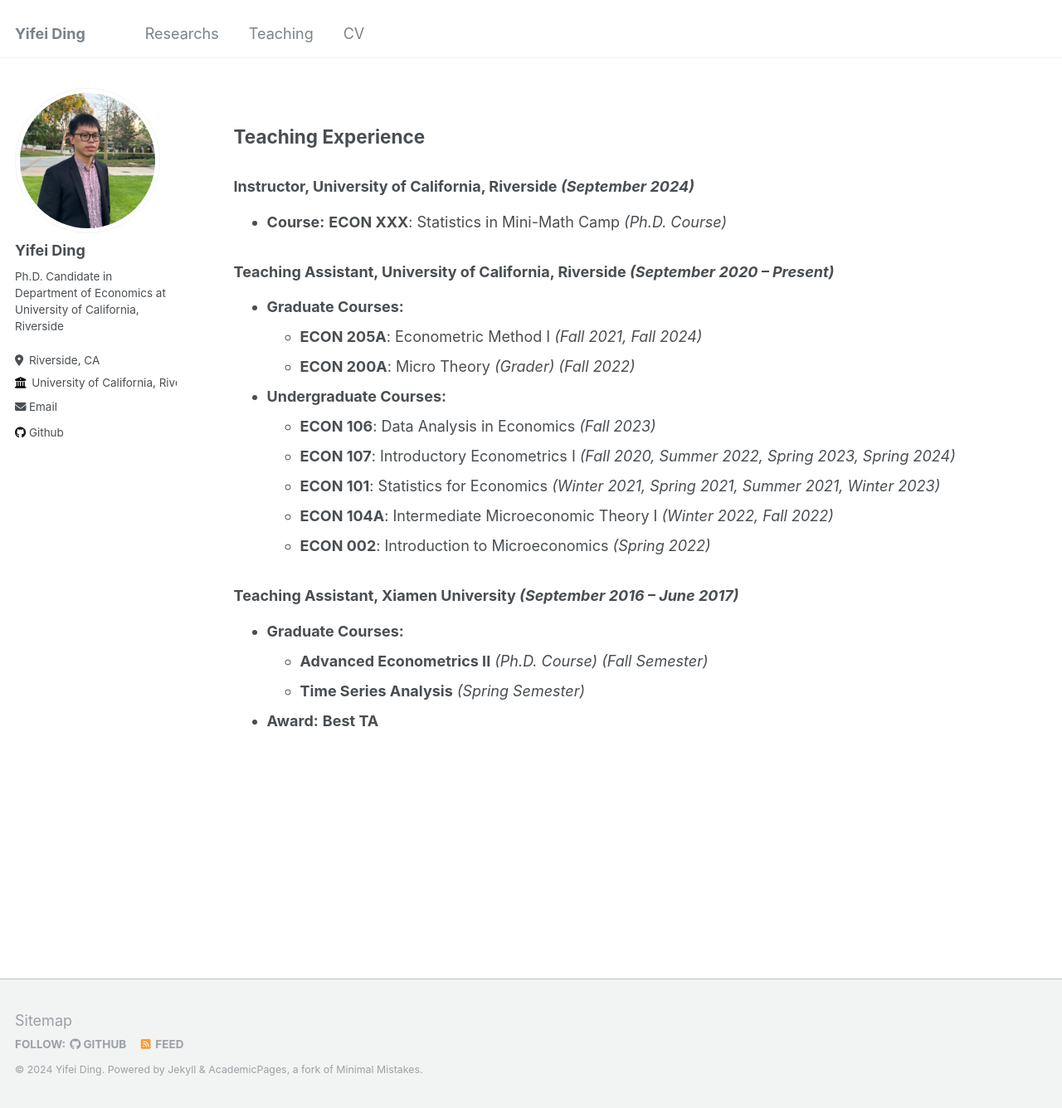
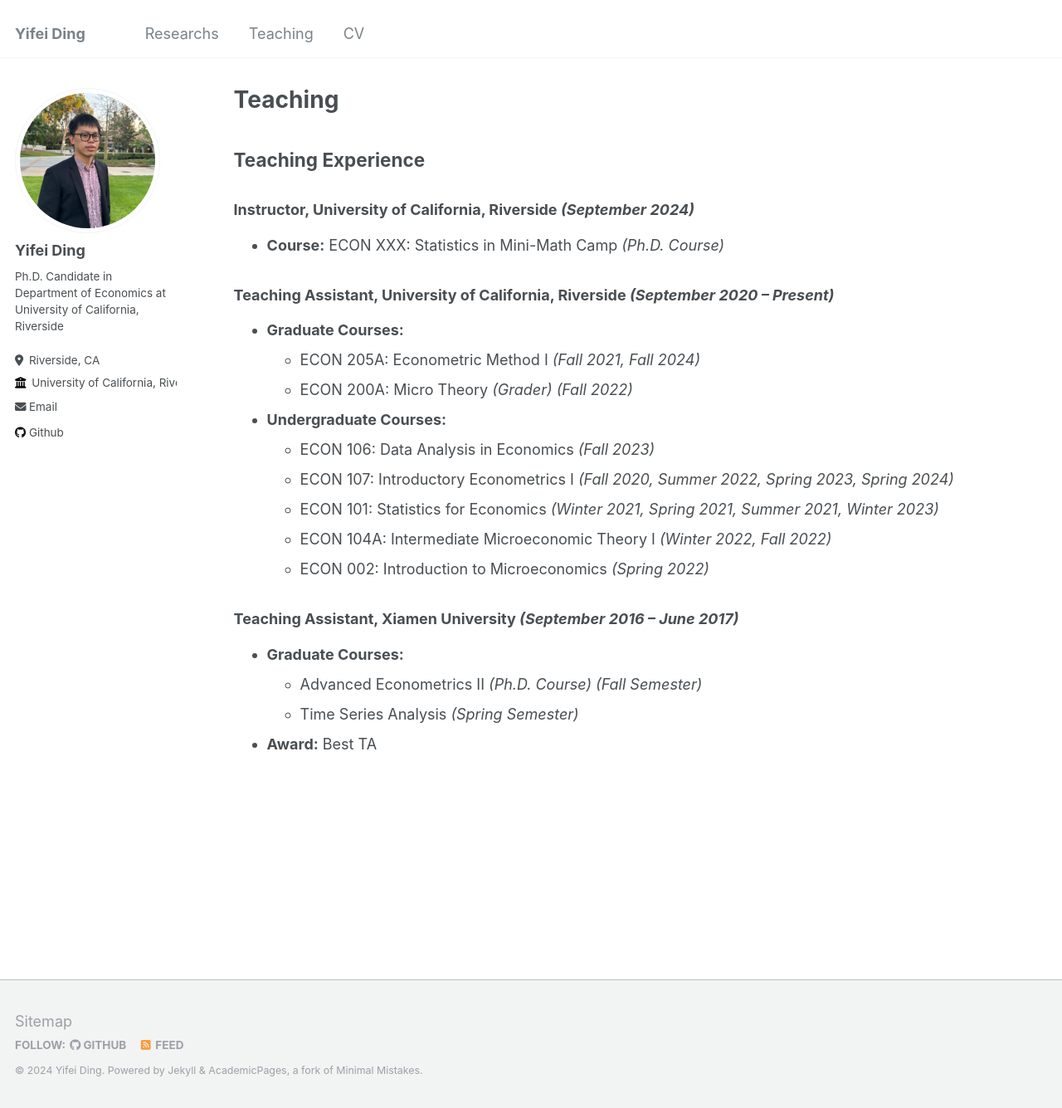
Before and after one commit to YifeiDing-UCR/YifeiDing-UCR.github.io, a Jekyll site: the page built from _pages/teaching.md, in a window 1280 px wide and 1335 px high. Shown: the whole window at 83% size. Built offline with Jekyll 4.4.1, drawn with Linux system fonts in a browser that asks for light colours.

Commit message:
Update teaching.md

```diff
--- a/_pages/teaching.md
+++ b/_pages/teaching.md
@@ -1,6 +1,6 @@
 ---
 layout: archive
-title: ""
+title: "Teaching"
 permalink: /teaching/
 author_profile: true
 ---
@@ -9,25 +9,25 @@ author_profile: true
 
 ### **Instructor, University of California, Riverside** *(September 2024)*
 
-- **Course:** **ECON XXX**: Statistics in Mini-Math Camp *(Ph.D. Course)*
+- **Course:** ECON XXX: Statistics in Mini-Math Camp *(Ph.D. Course)*
 
 ### **Teaching Assistant, University of California, Riverside** *(September 2020 – Present)*
 
 - **Graduate Courses:**
-  - **ECON 205A**: Econometric Method I *(Fall 2021, Fall 2024)*
-  - **ECON 200A**: Micro Theory *(Grader)* *(Fall 2022)*
+  - ECON 205A: Econometric Method I *(Fall 2021, Fall 2024)*
+  - ECON 200A: Micro Theory *(Grader)* *(Fall 2022)*
 
 - **Undergraduate Courses:**
-  - **ECON 106**: Data Analysis in Economics *(Fall 2023)*
-  - **ECON 107**: Introductory Econometrics I *(Fall 2020, Summer 2022, Spring 2023, Spring 2024)*
-  - **ECON 101**: Statistics for Economics *(Winter 2021, Spring 2021, Summer 2021, Winter 2023)*
-  - **ECON 104A**: Intermediate Microeconomic Theory I *(Winter 2022, Fall 2022)*
-  - **ECON 002**: Introduction to Microeconomics *(Spring 2022)*
+  - ECON 106: Data Analysis in Economics *(Fall 2023)*
+  - ECON 107: Introductory Econometrics I *(Fall 2020, Summer 2022, Spring 2023, Spring 2024)*
+  - ECON 101: Statistics for Economics *(Winter 2021, Spring 2021, Summer 2021, Winter 2023)*
+  - ECON 104A: Intermediate Microeconomic Theory I *(Winter 2022, Fall 2022)*
+  - ECON 002: Introduction to Microeconomics *(Spring 2022)*
 
 ### **Teaching Assistant, Xiamen University** *(September 2016 – June 2017)*
 
 - **Graduate Courses:**
-  - **Advanced Econometrics II** *(Ph.D. Course)* *(Fall Semester)*
-  - **Time Series Analysis** *(Spring Semester)*
+  - Advanced Econometrics II *(Ph.D. Course)* *(Fall Semester)*
+  - Time Series Analysis *(Spring Semester)*
 
-- **Award:** **Best TA**
+- **Award:** Best TA
```
